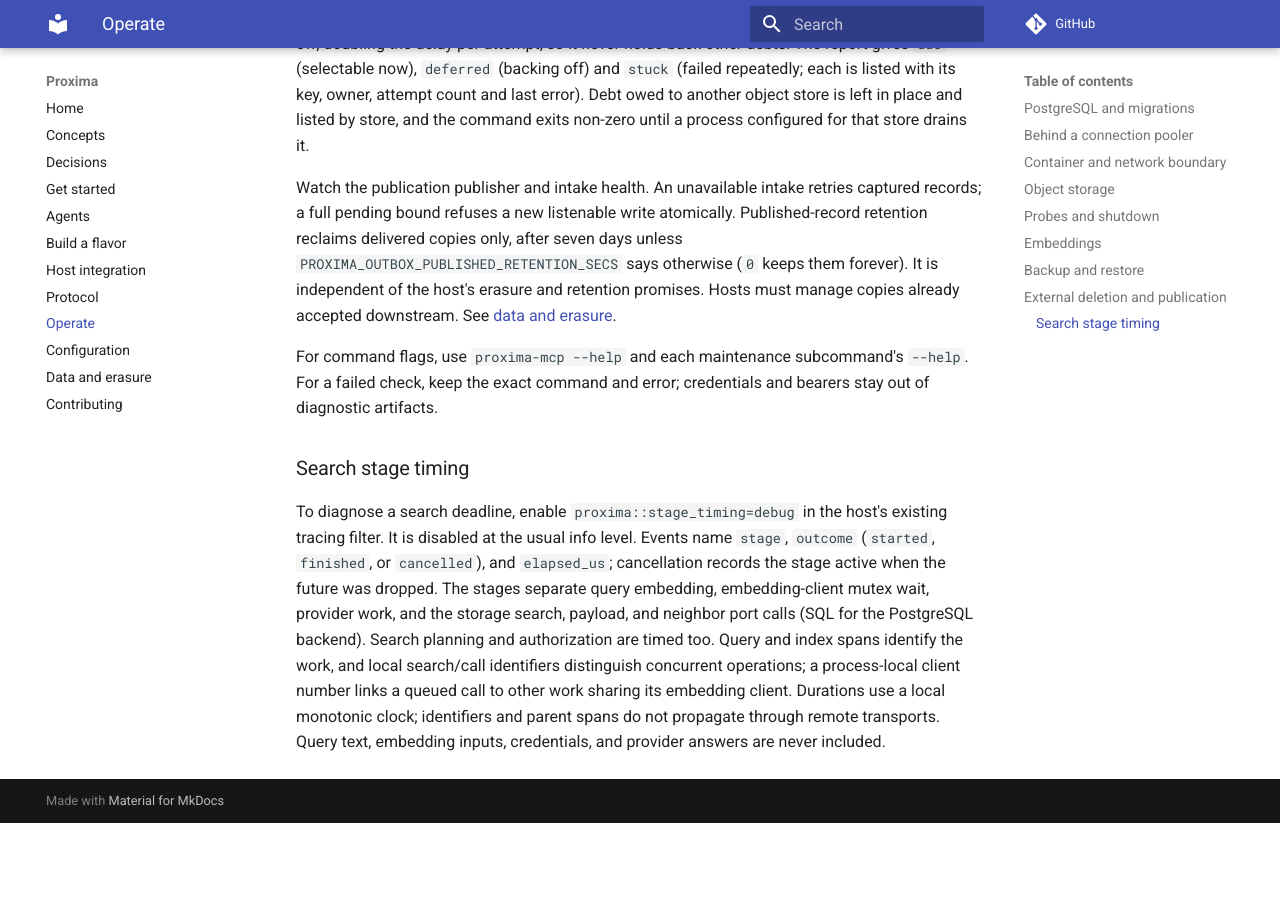
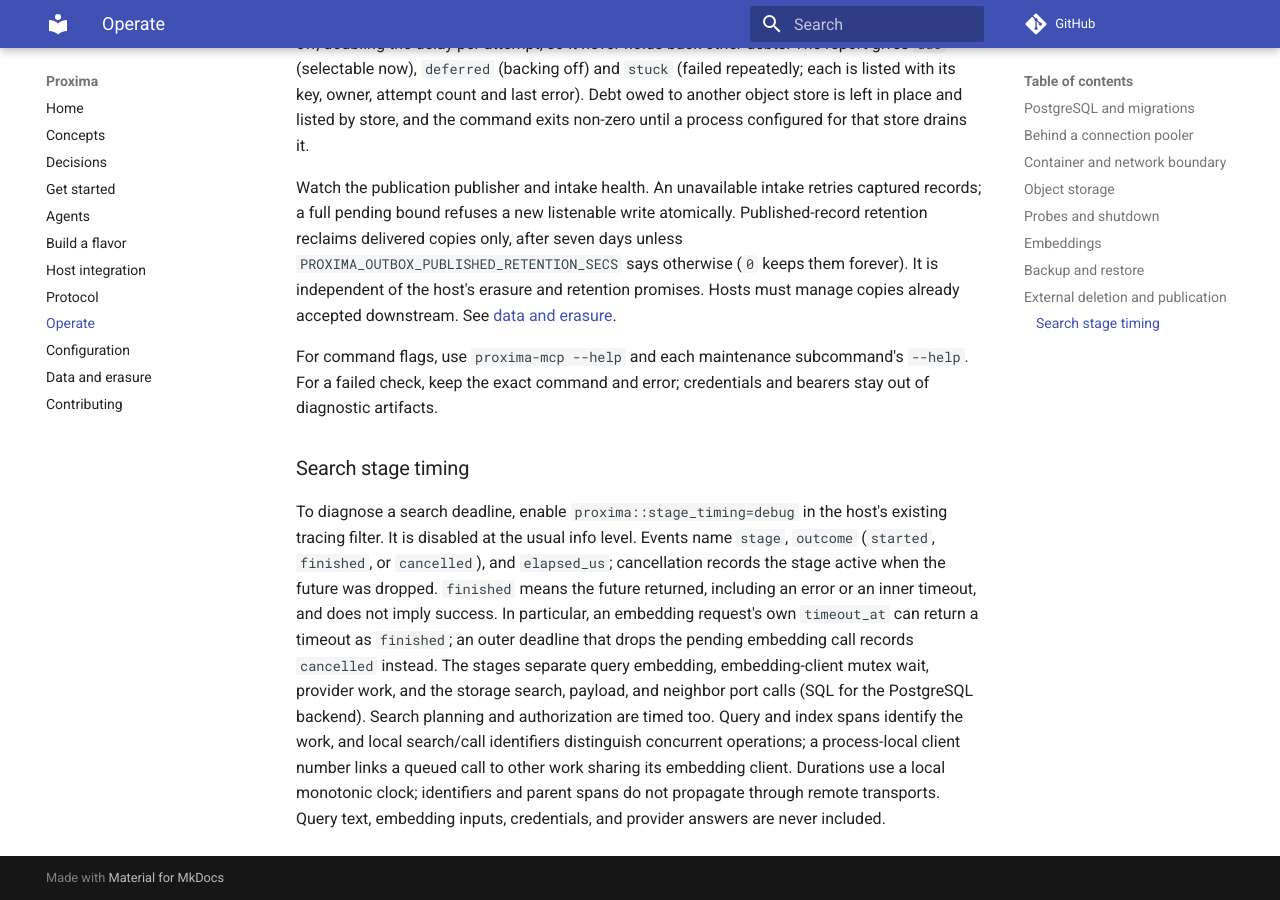
Before and after one commit to Aquilo-Solution-S/Proxima, an MkDocs documentation site: the page built from docs/operate.md, in a window 1280 px wide and 900 px high, scrolled down 6782 px. Built offline with MkDocs 1.6.1 and Material for MkDocs 9.7.7, drawn with Linux system fonts in a browser that asks for light colours; comment, search, counter and statistics services are not loaded; before the commit the page ends 7605 px from its top, so only the background shows below that.

Commit message:
docs(operate): distinguish stage completion from success
Co-Authored-By: Codex <noreply@openai.com>
Tesla-Valve: distinguish a returned timeout from a dropped future in timing evidence.

```diff
--- a/docs/operate.md
+++ b/docs/operate.md
@@ -320,6 +320,10 @@ To diagnose a search deadline, enable `proxima::stage_timing=debug` in the
 host's existing tracing filter. It is disabled at the usual info level. Events
 name `stage`, `outcome` (`started`, `finished`, or `cancelled`), and
 `elapsed_us`; cancellation records the stage active when the future was dropped.
+`finished` means the future returned, including an error or an inner timeout,
+and does not imply success. In particular, an embedding request's own
+`timeout_at` can return a timeout as `finished`; an outer deadline that drops
+the pending embedding call records `cancelled` instead.
 The stages separate query embedding, embedding-client mutex wait, provider work,
 and the storage search, payload, and neighbor port calls (SQL for the PostgreSQL
 backend). Search planning and authorization are timed too. Query and
```
